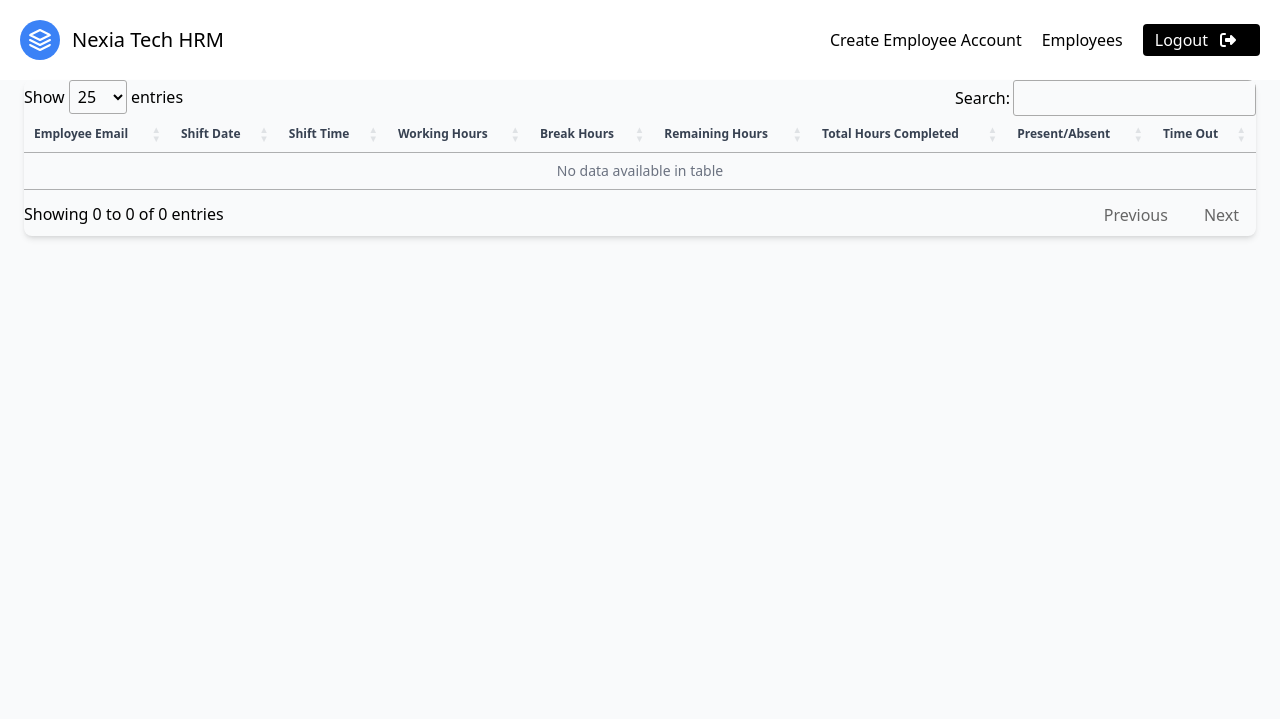
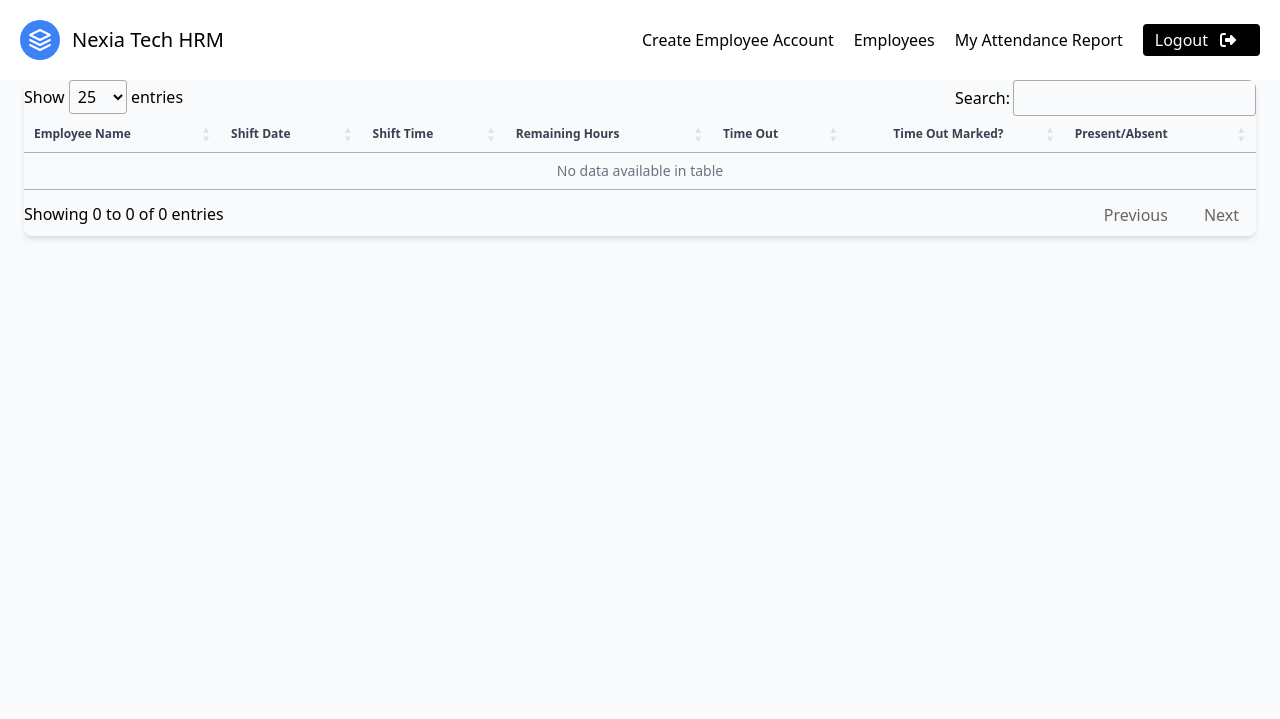
Before and after one commit to nexia-tech/HRM, a Django app: page /hrm/employees-report/1/ in a window 1280 px wide. Shown: the top 719 px of the page. Run offline with Django 5.2, Linux system fonts and the light colour scheme; the visitor is signed in with stand-in values (Sample User, id 1); data that the repository does not hold is empty; parts of the project's set-up code (start-up, migrations or seed data) failed here and were passed over; some libraries are stand-ins or nearby versions.

Commit message:
fixed employee report page, update model default value

```diff
--- a/hrm_app/views.py
+++ b/hrm_app/views.py
@@ -52,7 +52,13 @@ def break_time_stamp(request,id):
 
 @login_required(login_url='login')
 def employees_report(request,id):
-    attendances = AttendanceModel.objects.filter(employee__id=id)
+    attendances = SystemAttendanceModel.objects.filter(employee__id=id)
+    try:
+        for attendance in attendances:
+            attendance.remaining_hours = str(attendance.remaining_hours).split(".")[0]
+    except Exception as e:
+        print(e)
+
     context = {
         'attendances':attendances
     }
--- a/templates/base.html
+++ b/templates/base.html
@@ -37,7 +37,8 @@
             {% if user.is_superuser %}
             <a href="{% url "create-employee-account" %}"  class="mr-5 hover:text-gray-500 cursor-pointer">Create Employee Account</a>
             <a href="{% url "employees" %}"  class="mr-5 hover:text-gray-500 cursor-pointer">Employees</a>
-            {% else %}
+            <a href="{% url "my-attendance" %}" class="mr-5 hover:text-gray-500 cursor-pointer">My Attendance Report</a>
+          {% else %}
             {% comment %} <a href="{% url "edit-profile" %}"  class="mr-5 hover:text-gray-500 cursor-pointer">Edit Profile</a> {% endcomment %}
             <a href="{% url "my-attendance" %}"  class="mr-5 hover:text-gray-500 cursor-pointer">My Attendance Report</a>
             {% endif %}
--- a/templates/employees-report.html
+++ b/templates/employees-report.html
@@ -1,69 +1,47 @@
 {% extends 'base.html' %}
-{% block title %}Attendance Report{% endblock title %}
-
+{% block title %}
+  Attendance Report
+{% endblock %}
 
 {% block body %}
-<section class="bg-gray-50 900 container mx-auto ">
+  <section class="bg-gray-50 900 container mx-auto">
     <div class="md:h-[80vh] px-6 mx-auto lg:py-0">
-
       <div class="relative overflow-x-auto shadow-md sm:rounded-lg">
         <table class="w-full text-sm text-left rtl:text-right text-gray-500 400" id="myTable">
           <thead class="text-xs text-gray-700 uppercase bg-gray-50 700 400">
             <tr>
-                <th scope="col" class="px-6 py-3 capitalize">
-                    Employee Email
-                </th>
-                <th scope="col" class="px-6 py-3 capitalize">
-                    shift date
-                </th>
-                <th scope="col" class="px-6 py-3 capitalize">
-                    shift time
-                </th>
-                <th scope="col" class="px-6 py-3 capitalize">
-                    Working hours
-                </th>
-                <th scope="col" class="px-6 py-3 capitalize">
-                     break hours
-                </th>
-                <th scope="col" class="px-6 py-3 capitalize">
-                    remaining hours
-                </th>
-                <th scope="col" class="px-6 py-3 capitalize">
-                    total hours completed
-                </th>
-                <th scope="col" class="px-6 py-3 capitalize">
-                    Present/Absent
-                </th>
-                <th scope="col" class="px-6 py-3 capitalize">
-                    Time out
-                </th>
-
-
+              <th scope="col" class="px-6 py-3 capitalize">Employee Name</th>
+              <th scope="col" class="px-6 py-3 capitalize">shift date</th>
+              <th scope="col" class="px-6 py-3 capitalize">shift time</th>
+              {% comment %} <th scope="col" class="px-6 py-3 capitalize">Working hours</th>
+              <th scope="col" class="px-6 py-3 capitalize">break hours</th> {% endcomment %}
+              <th scope="col" class="px-6 py-3 capitalize">remaining hours</th>
+              <th scope="col" class="px-6 py-3 capitalize">Time out</th>
+              <th scope="col" class="px-6 py-3 capitalize flex justify-center items-center">Time out marked?</th>
+              <th scope="col" class="px-6 py-3 capitalize">Present/Absent</th>
             </tr>
           </thead>
           <tbody>
             {% for attendance in attendances %}
               <tr class="bg-white border-b 800 700">
-                <th scope="row" class="px-6 py-4 font-medium text-gray-900 whitespace-nowrap ">
-                    {{attendance.employee.email}}
-                </th>
-                <th scope="row">
-                    {{attendance.shift_date}}
-                </th>
+                <th scope="row" class="px-6 py-4 font-medium text-gray-900 whitespace-nowrap">{{ attendance.employee.name }}</th>
+                <th scope="row">{{ attendance.shift_date }}</th>
+                <td class="px-6 py-4">{{ attendance.shift_start_time }}</td>
+                {% comment %} <td class="px-6 py-4">{{ attendance.working_hours }}</td>
                 <td class="px-6 py-4">
-                    {{attendance.shift_time}}
-                </td>
+                  <a href="{% url 'break-time-stamp' attendance.id %}" class="text-blue-700 cursor-pointer">{{ attendance.break_hours }}</a>
+                </td> {% endcomment %}
+                <td class="px-6 py-4">{{ attendance.remaining_hours }}</td>
+                {% comment %} <td class="px-6 py-4">{{ attendance.total_hours_completed }}</td> {% endcomment %}
+                <td class="px-6 py-4">{{ attendance.time_out_time }}</td>
+
                 <td class="px-6 py-4">
-                    {{attendance.working_hours}}
-                </td>
-                <td class="px-6 py-4">
-                   <a href="{% url "break-time-stamp" attendance.id %}" class="text-blue-700 cursor-pointer"> {{attendance.break_hours}}</a>
-                </td>
-                <td class="px-6 py-4">
-                    {{attendance.remaining_hours}}
-                </td>
-                <td class="px-6 py-4">
-                    {{attendance.total_hours_completed}}
+                  {% if attendance.is_time_out_marked %}
+                  <i class="fa-solid flex justify-center items-center fa-circle-check text-green-700"></i>
+
+                  {% else %}
+                  <i class="fa-solid flex justify-center items-center fa-circle-xmark text-red-700"></i>
+                  {% endif %}
                 </td>
                 <td class="px-6 py-4">
                   {% if attendance.is_present %}
@@ -72,33 +50,27 @@
                     Absent
                   {% endif %}
                 </td>
-                <td class="px-6 py-4">
-                    {{attendance.time_out_time}}
-                </td>
-
               </tr>
             {% endfor %}
-
-
           </tbody>
         </table>
       </div>
     </div>
   </section>
-
-
-{% endblock body %}
+{% endblock %}
 
 {% block script %}
   <script>
-    $(document).ready(function() {
+    $(document).ready(function () {
       $('#myTable').DataTable({
         responsive: false,
         order: [[1, 'des']],
-            pageLength: 25,// Set the number of entries per page to 10,
-            lengthMenu: [ [10, 25, 50, 100], [10, 25, 50, 100] ] //
-
-        });
-    });
+        pageLength: 25, // Set the number of entries per page to 10,
+        lengthMenu: [
+          [10, 25, 50, 100],
+          [10, 25, 50, 100]
+        ] //
+      })
+    })
   </script>
-{% endblock script %}
+{% endblock %}
```
Also changed, not shown: hrm_app/admin.py (+7 -1 lines), hrm_app/models.py (+11 -2 lines), hrm_app/migrations/0019_alter_systemattendancemodel_remaining_hours.py (added). Lines whose indentation alone changed are shown as unchanged.
